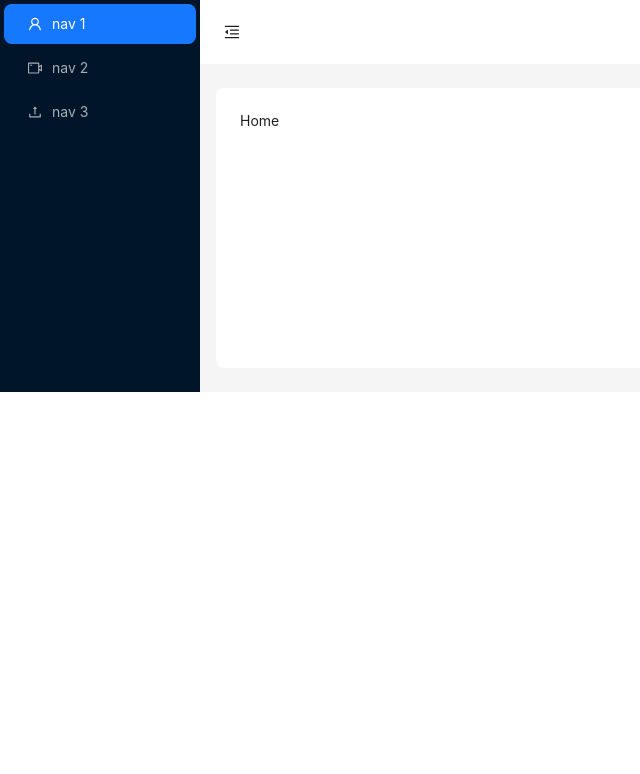
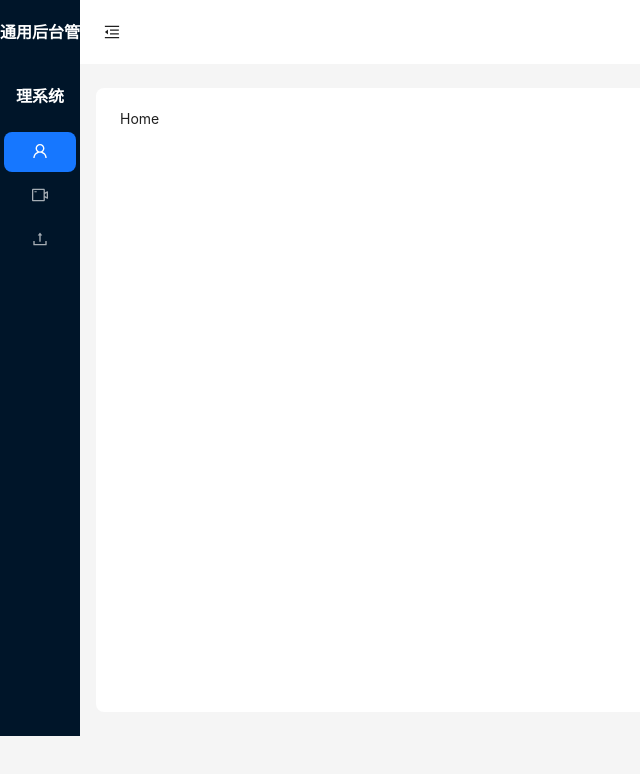
Before and after one commit to qianliout/manager-backend, a React (Create React App) app: page /home in a window 1280 px wide. Shown: the top 774 px of the page, without its empty margins (0-640 px from the left). Built offline with nearby package versions, Linux system fonts and the light colour scheme.

Commit message:
学习 react

```diff
--- /dev/null
+++ b/src/components/commonSider/index.js
@@ -0,0 +1,33 @@
+import React from 'react';
+import {Layout, Menu} from 'antd';
+
+
+import {
+    UploadOutlined, UserOutlined, VideoCameraOutlined,
+} from '@ant-design/icons';
+
+const {Sider} = Layout;
+
+
+const CommonSider = () => {
+    return (<Sider
+            trigger={null}
+            collapsed
+        >
+            <h3 className="app-name">通用后台管理系统</h3>
+
+            <Menu
+                theme="dark"
+                mode="inline"
+                defaultSelectedKeys={['1']}
+                items={[{
+                    key: '1', icon: <UserOutlined/>, label: 'nav 1',
+                }, {
+                    key: '2', icon: <VideoCameraOutlined/>, label: 'nav 2',
+                }, {
+                    key: '3', icon: <UploadOutlined/>, label: 'nav 3',
+                },]}
+            />
+        </Sider>)
+}
+export default CommonSider
--- a/src/index.css
+++ b/src/index.css
@@ -1,13 +1,100 @@
-body {
-  margin: 0;
-  font-family: -apple-system, BlinkMacSystemFont, 'Segoe UI', 'Roboto', 'Oxygen',
-    'Ubuntu', 'Cantarell', 'Fira Sans', 'Droid Sans', 'Helvetica Neue',
-    sans-serif;
-  -webkit-font-smoothing: antialiased;
-  -moz-osx-font-smoothing: grayscale;
+html, body, div, span, applet, object, iframe,
+h1, h2, h3, h4, h5, h6, p, blockquote, pre,
+a, abbr, acronym, address, big, cite, code,
+del, dfn, em, img, ins, kbd, q, s, samp,
+small, strike, strong, sub, sup, tt, var,
+b, u, i, center,
+dl, dt, dd, ol, ul, li,
+fieldset, form, label, legend,
+table, caption, tbody, tfoot, thead, tr, th, td,
+article, aside, canvas, details, embed,
+figure, figcaption, footer, header, hgroup,
+menu, nav, output, ruby, section, summary,
+time, mark, audio, video {
+    margin: 0;
+    padding: 0;
+    border: 0;
+    font-size: 100%;
+    font: inherit;
+    vertical-align: baseline;
+    box-sizing: border-box;
 }
 
-code {
-  font-family: source-code-pro, Menlo, Monaco, Consolas, 'Courier New',
-    monospace;
+/* HTML5 display-role reset for older browsers */
+article, aside, details, figcaption, figure,
+footer, header, hgroup, menu, nav, section {
+    display: block;
 }
+
+body {
+    line-height: 1;
+}
+
+ol, ul {
+    list-style: none;
+}
+
+blockquote, q {
+    quotes: none;
+}
+
+blockquote:before, blockquote:after,
+q:before, q:after {
+    content: '';
+    content: none;
+}
+
+a, a:hover {
+    color: inherit;
+    text-decoration: none;
+}
+
+table {
+    border-collapse: collapse;
+    border-spacing: 0;
+}
+
+html, body {
+    width: 100%;
+    /* height: 100%; */
+    background-color: #f5f5f5;
+    font-family: 'PingFangSC-Light', 'PingFang SC', 'STHeitiSC-Light', 'Helvetica-Light', 'Arial', 'sans-serif';
+}
+
+
+.fl {
+    float: left;
+}
+
+.fr {
+    float: right;
+
+    .button-group-item {
+        padding-left: 3px;
+    }
+}
+
+.clearfix {
+    zoom: 1;
+
+    &:after {
+        display: block;
+        clear: both;
+        content: "";
+        visibility: hidden;
+        height: 0;
+    }
+}
+
+.main-container {
+    min-height: calc(100vh - 64px)
+}
+
+.main-container .app-name {
+    background-color: #001529;
+    text-align: center;
+    color: #fff;
+    line-height: 64px;
+    font-weight: bold;
+    font-size: 16px;
+}
--- a/src/pages/main.js
+++ b/src/pages/main.js
@@ -8,6 +8,7 @@
 } from '@ant-design/icons';
 import {Button, Layout, Menu, theme} from 'antd';
 import {Outlet} from "react-router-dom";
+import CommonSider from '../components/commonSider'
 
 const {Header, Sider, Content} = Layout;
 const Main = () => {
@@ -16,34 +17,10 @@
         token: {colorBgContainer, borderRadiusLG},
     } = theme.useToken();
     return (
-        <Layout>
-            <Sider trigger={null} collapsible collapsed={collapsed}>
-                <div className="demo-logo-vertical"/>
-                <Menu
-                    theme="dark"
-                    mode="inline"
-                    defaultSelectedKeys={['1']}
-                    items={
-                        [
-                            {
-                                key: '1',
-                                icon: <UserOutlined/>,
-                                label: 'nav 1',
-                            },
-                            {
-                                key: '2',
-                                icon: <VideoCameraOutlined/>,
-                                label: 'nav 2',
-                            },
-                            {
-                                key: '3',
-                                icon: <UploadOutlined/>,
-                                label: 'nav 3',
-                            },
-                        ]
-                    }
-                />
-            </Sider>
+        <Layout className="main-container">
+
+            <CommonSider/>
+
             <Layout>
                 <Header
                     style={{
```
Also changed, not shown: src/config/index.js (added, +42 -0 lines), src/components/commonHeader/index.js (added).
